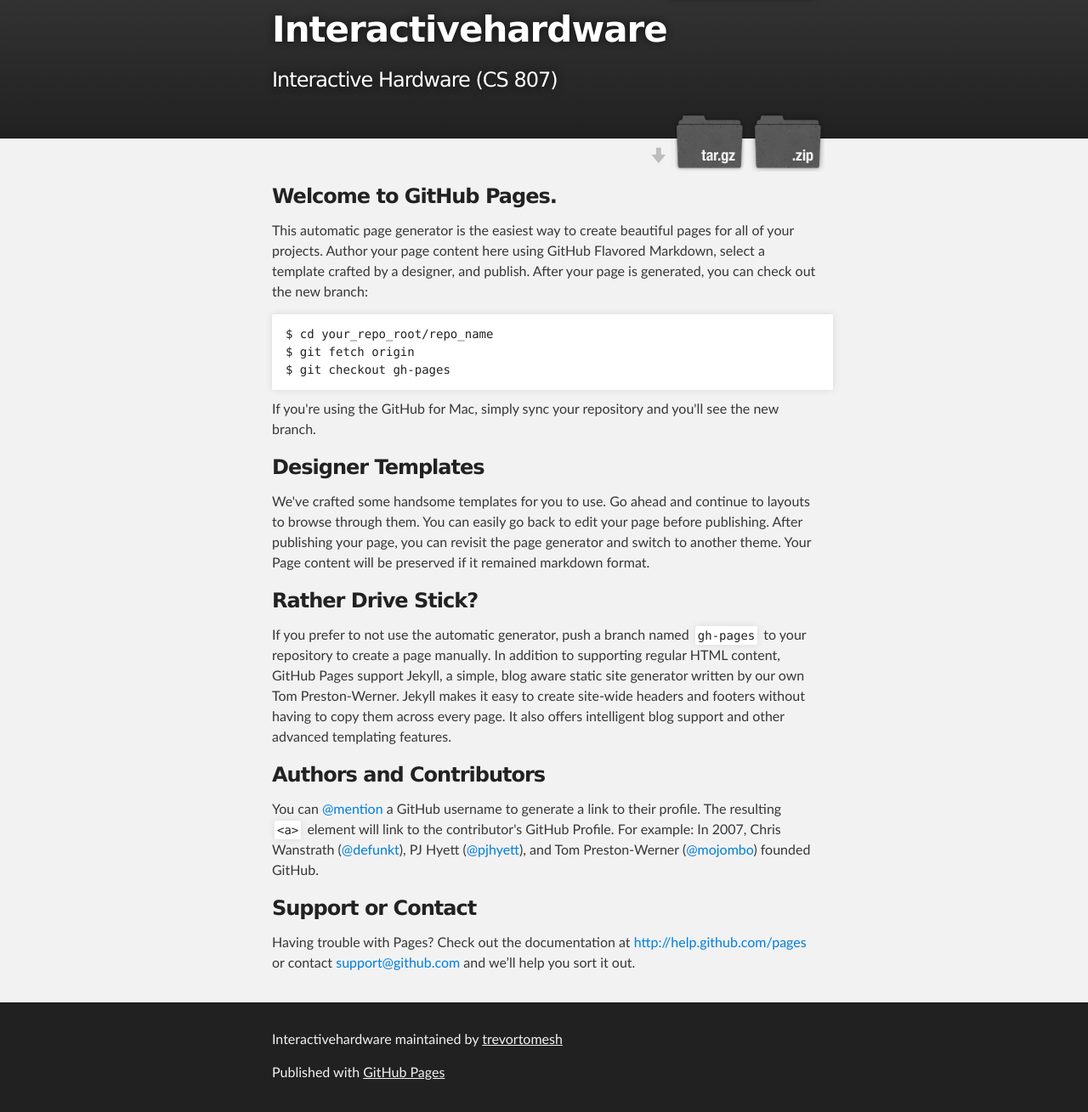
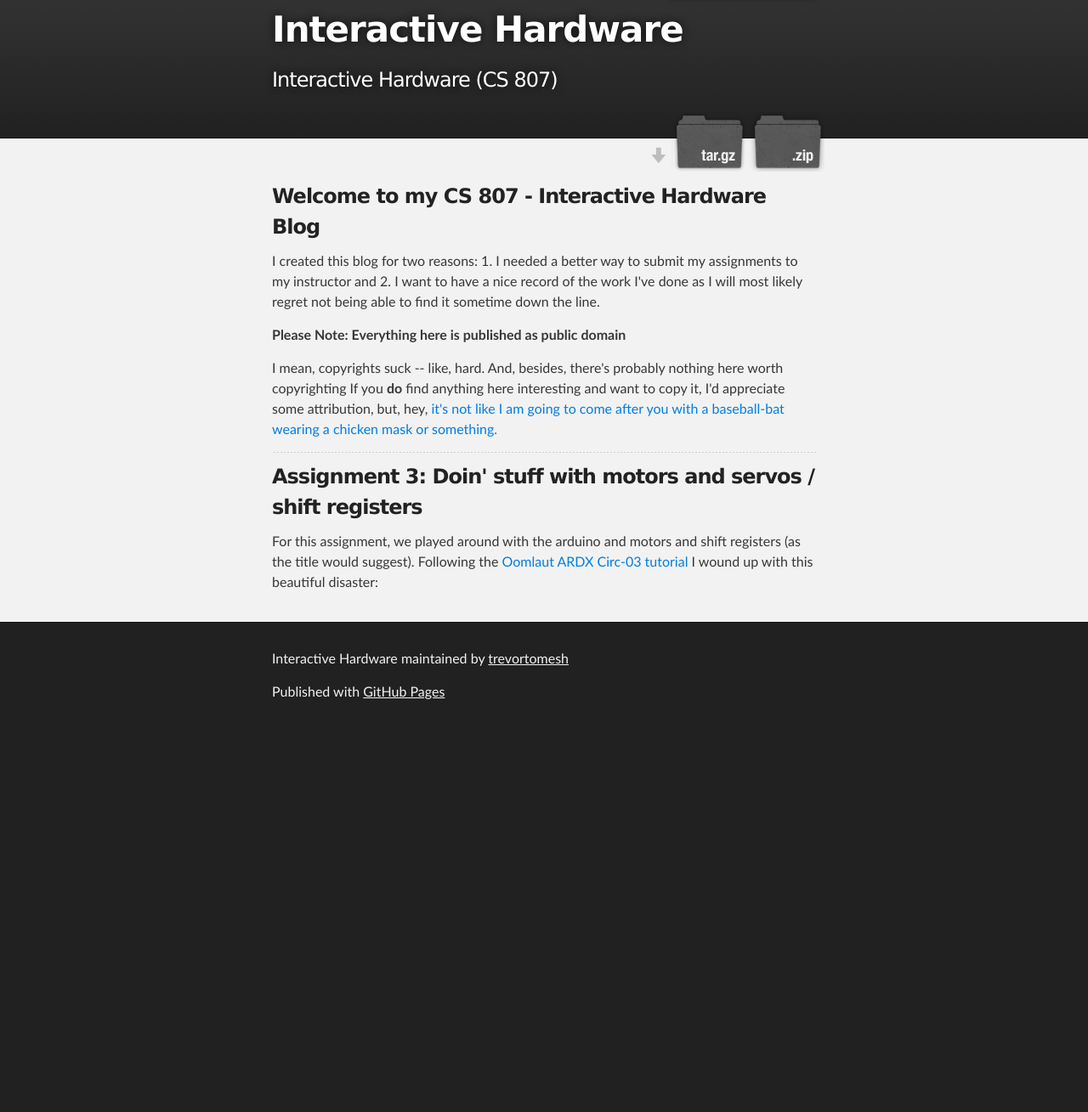
Before and after one commit to trevortomesh/InteractiveHardware, a plain HTML site: page index.html in a window 1280 px wide. Shown: the part 47-1356 px from the top of the page at 85% size. After the commit the page ends 908 px from the top, so only its background shows below. Drawn offline with Linux system fonts and the light colour scheme.

```diff
--- a/index.html
+++ b/index.html
@@ -4,11 +4,11 @@
   <head>
     <meta charset='utf-8' />
     <meta http-equiv="X-UA-Compatible" content="chrome=1" />
-    <meta name="description" content="Interactivehardware : Interactive Hardware (CS 807) " />
+    <meta name="description" content="Interactive Hardware : Interactive Hardware (CS 807) " />
 
     <link rel="stylesheet" type="text/css" media="screen" href="stylesheets/stylesheet.css">
 
-    <title>Interactivehardware</title>
+    <title>Interactive Hardware</title>
   </head>
 
   <body>
@@ -18,7 +18,7 @@
         <header class="inner">
           <a id="forkme_banner" href="https://github.com/trevortomesh/InteractiveHardware">View on GitHub</a>
 
-          <h1 id="project_title">Interactivehardware</h1>
+          <h1 id="project_title">Interactive Hardware</h1>
           <h2 id="project_tagline">Interactive Hardware (CS 807) </h2>
 
             <section id="downloads">
@@ -32,43 +32,30 @@
     <div id="main_content_wrap" class="outer">
       <section id="main_content" class="inner">
         <h3>
-<a name="welcome-to-github-pages" class="anchor" href="#welcome-to-github-pages"><span class="octicon octicon-link"></span></a>Welcome to GitHub Pages.</h3>
+<a name="welcome-to-my-cs-807---interactive-hardware-blog" class="anchor" href="#welcome-to-my-cs-807---interactive-hardware-blog"><span class="octicon octicon-link"></span></a>Welcome to my CS 807 - Interactive Hardware Blog</h3>
 
-<p>This automatic page generator is the easiest way to create beautiful pages for all of your projects. Author your page content here using GitHub Flavored Markdown, select a template crafted by a designer, and publish. After your page is generated, you can check out the new branch:</p>
+<p>I created this blog for two reasons:
+1. I needed a better way to submit my assignments to my instructor and
+2. I want to have a nice record of the work I've done as I will most likely regret not being able to find it sometime down the line. </p>
 
-<pre><code>$ cd your_repo_root/repo_name
-$ git fetch origin
-$ git checkout gh-pages
-</code></pre>
+<p><strong>Please Note: Everything here is published as public domain</strong></p>
 
-<p>If you're using the GitHub for Mac, simply sync your repository and you'll see the new branch.</p>
+<p>I mean, copyrights suck -- like, hard. And, besides, there's probably nothing here worth copyrighting
+If you <strong>do</strong> find anything here interesting and want to copy it, I'd appreciate some attribution,
+but, hey, <a href="hotlinemiami.com">it's not like I am going to come after you with a baseball-bat wearing a chicken mask or something.</a></p>
 
-<h3>
-<a name="designer-templates" class="anchor" href="#designer-templates"><span class="octicon octicon-link"></span></a>Designer Templates</h3>
+<hr><h3>
+<a name="assignment-3-doin-stuff-with-motors-and-servos--shift-registers" class="anchor" href="#assignment-3-doin-stuff-with-motors-and-servos--shift-registers"><span class="octicon octicon-link"></span></a>Assignment 3: Doin' stuff with motors and servos / shift registers</h3>
 
-<p>We've crafted some handsome templates for you to use. Go ahead and continue to layouts to browse through them. You can easily go back to edit your page before publishing. After publishing your page, you can revisit the page generator and switch to another theme. Your Page content will be preserved if it remained markdown format.</p>
-
-<h3>
-<a name="rather-drive-stick" class="anchor" href="#rather-drive-stick"><span class="octicon octicon-link"></span></a>Rather Drive Stick?</h3>
-
-<p>If you prefer to not use the automatic generator, push a branch named <code>gh-pages</code> to your repository to create a page manually. In addition to supporting regular HTML content, GitHub Pages support Jekyll, a simple, blog aware static site generator written by our own Tom Preston-Werner. Jekyll makes it easy to create site-wide headers and footers without having to copy them across every page. It also offers intelligent blog support and other advanced templating features.</p>
-
-<h3>
-<a name="authors-and-contributors" class="anchor" href="#authors-and-contributors"><span class="octicon octicon-link"></span></a>Authors and Contributors</h3>
-
-<p>You can <a href="https://github.com/blog/821" class="user-mention">@mention</a> a GitHub username to generate a link to their profile. The resulting <code>&lt;a&gt;</code> element will link to the contributor's GitHub Profile. For example: In 2007, Chris Wanstrath (<a href="https://github.com/defunkt" class="user-mention">@defunkt</a>), PJ Hyett (<a href="https://github.com/pjhyett" class="user-mention">@pjhyett</a>), and Tom Preston-Werner (<a href="https://github.com/mojombo" class="user-mention">@mojombo</a>) founded GitHub.</p>
-
-<h3>
-<a name="support-or-contact" class="anchor" href="#support-or-contact"><span class="octicon octicon-link"></span></a>Support or Contact</h3>
-
-<p>Having trouble with Pages? Check out the documentation at <a href="http://help.github.com/pages">http://help.github.com/pages</a> or contact <a href="mailto:support@github.com">support@github.com</a> and we’ll help you sort it out.</p>
+<p>For this assignment, we played around with the arduino and motors and shift registers (as the title
+would suggest). Following the <a href="http://oomlout.com/a/products/ardx/circ-03/">Oomlaut ARDX Circ-03 tutorial</a> I wound up with this beautiful disaster:</p>
       </section>
     </div>
 
     <!-- FOOTER  -->
     <div id="footer_wrap" class="outer">
       <footer class="inner">
-        <p class="copyright">Interactivehardware maintained by <a href="https://github.com/trevortomesh">trevortomesh</a></p>
+        <p class="copyright">Interactive Hardware maintained by <a href="https://github.com/trevortomesh">trevortomesh</a></p>
         <p>Published with <a href="http://pages.github.com">GitHub Pages</a></p>
       </footer>
     </div>
```
Also changed, not shown: params.json (+1 -1 lines).
